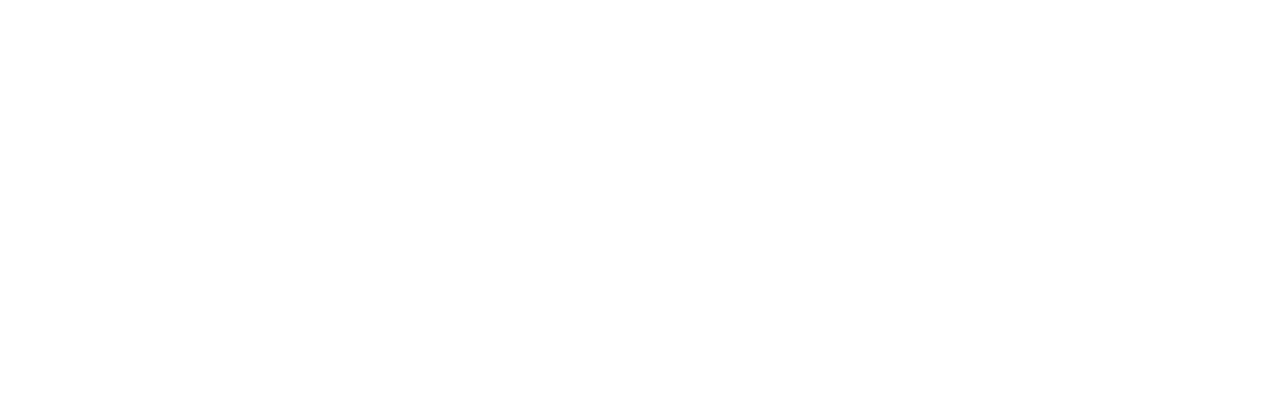
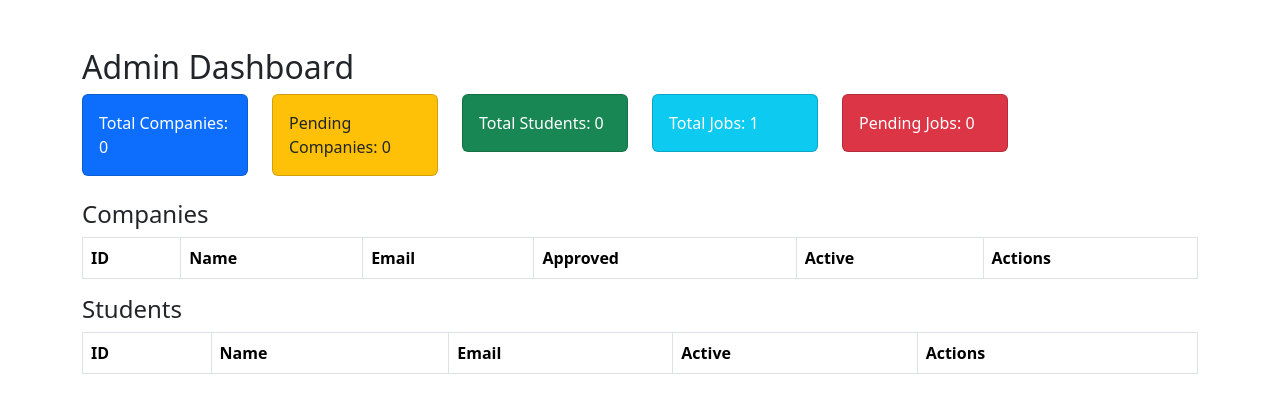
Before and after one commit to 23f3002440/CareerBridge-Placement-Portal, a Flask app: page /admin/dashboard in a window 1280 px wide. Before the commit the part shown is empty. Shown: the top 413 px of the page. Run offline with Flask 3, Linux system fonts and the light colour scheme; tables that the repository leaves empty hold one stand-in row (values such as "Sample post"); lists and menus that the app fills with data are empty.

Commit message:
Milestone-PPA Admin-Dashboard-Management

```diff
--- a/app.py
+++ b/app.py
@@ -1,5 +1,5 @@
 from flask import Flask, redirect, render_template, request
-from models import db,User, StudentProfile,CompanyProfile
+from models import db,User, StudentProfile,CompanyProfile,JobPosition,Application,Placement
 # we have created database in models.py hence importing database from it
 from sqlalchemy import and_
 app = Flask(__name__)
@@ -65,7 +65,158 @@ def register_company():
             name=name,
             password=password,
             role="company",
-            approved=False
+            is_approved=False,
+            is_active=True
+        )
+
+        db.session.add(company)
+        db.session.commit()
+
+        return "Waiting for admin approval"
+
+    return render_template("register_company.html")
+# Test route
+
+# LOGIN SYSTEM
+
+@app.route("/login", methods=["GET","POST"])
+def login():
+    if request.method == "POST":
+        name = request.form["username"]
+        password = request.form["password"]
+
+        user = User.query.filter(and_(User.name==name, User.password==password)).first()
+
+        if user:
+            if user.role == "admin":
+                return redirect("/admin/dashboard")
+            elif user.role == "student":
+                return redirect("/student/dashboard")
+            elif user.role == "company":
+                if user.is_approved:
+                    return redirect("/company/dashboard")
+                else:
+                    return "Company waiting for admin approval"
+
+        return "Invalid login"
+
+    return render_template("login.html")
+
+# ROLE BASED DASHBOARDS
+# ADMIN DASHBOARD
+@app.route("/admin/dashboard")
+def admin_dashboard():
+    total_companies = User.query.filter_by(role="company").count()
+    pending_companies = User.query.filter_by(role="company", is_approved=False).count()
+    total_students = User.query.filter_by(role="student").count()
+    total_jobs = JobPosition.query.count()
+    pending_jobs = JobPosition.query.filter_by(is_approved=False).count()
+    total_applications = Application.query.count()
+
+    companies = User.query.filter_by(role="company").all()
+    students = User.query.filter_by(role="student").all()
+    jobs = JobPosition.query.all()
+
+    return render_template("admin_dashboard.html",
+                           total_companies=total_companies,
+                           pending_companies=pending_companies,
+                           total_students=total_students,
+                           total_jobs=total_jobs,
+                           pending_jobs=pending_jobs,
+                           total_applications=total_applications,
+                           companies=companies,
+                           students=students,
+                           jobs=jobs)
+
+
+# COMPANY MANAGEMENT
+@app.route("/admin/company/approve/<int:user_id>")
+def approve_company(user_id):
+    company = User.query.get(user_id)
+    company.is_approved = True
+    db.session.commit()
+    return redirect("/admin/dashboard")
+
+@app.route("/admin/company/reject/<int:user_id>")
+def reject_company(user_id):
+    company = User.query.get(user_id)
+    db.session.delete(company)
+    db.session.commit()
+    return redirect("/admin/dashboard")
+
+
+
+
+# JOB MANAGEMENT
+from flask import Flask, redirect, render_template, request
+from models import db,User, StudentProfile,CompanyProfile,JobPosition,Application,Placement
+# we have created database in models.py hence importing database from it
+from sqlalchemy import and_
+app = Flask(__name__)
+#create main Flask app object
+app.config['SQLALCHEMY_DATABASE_URI'] = "sqlite:///placement.db"
+# database is created
+app.config['SQLALCHEMY_TRACK_MODIFICATIONS'] = False
+# disables the feature that tracks every object change
+# saves memory
+db.init_app(app)
+# app interact  with the database using the app context
+with app.app_context():
+    db.create_all()
+# create all the tables that are defined in models.py
+    # Check if admin exists
+    admin = User.query.filter_by(name="admin").first()
+    if not admin:
+        admin = User(
+            name="admin",
+            email="admin@example.com",
+            password="admin123",
+            role="admin",
+            is_approved=True,
+            is_active=True
+        )
+        # add the admin user to the database
+
+        db.session.add(admin)
+        db.session.commit()
+
+# STUDENT REGISTRATION
+@app.route("/register/student", methods=["GET","POST"])
+def register_student():
+    if request.method == "POST":
+        name = request.form["username"]
+        password = request.form["password"]
+
+        student = User(
+            name=name,
+            password=password,
+            role="student",
+            is_approved=True,  # students approved immediately
+            is_active=True
+        )
+
+        db.session.add(student)
+        db.session.commit()
+
+        return redirect("/login")
+
+    return render_template("register_student.html")
+
+
+# COMPANY REGISTRATION
+@app.route("/register/company", methods=["GET","POST"])
+def register_company():
+
+    if request.method == "POST":
+        name = request.form["username"]
+        password = request.form["password"]
+
+        company = User(
+            name=name,
+            password=password,
+            role="company",
+            is_approved=False,
+            is_active=True
         )
 
         db.session.add(company)
@@ -102,10 +253,83 @@ def login():
     return render_template("login.html")
 
 # ROLE BASED DASHBOARDS
+# ADMIN DASHBOARD
 @app.route("/admin/dashboard")
 def admin_dashboard():
-    companies = User.query.filter_by(role="company", is_approved=False).all()
-    return render_template("admin_dashboard.html", companies=companies)
+    total_companies = User.query.filter_by(role="company").count()
+    pending_companies = User.query.filter_by(role="company", is_approved=False).count()
+    total_students = User.query.filter_by(role="student").count()
+    total_jobs = JobPosition.query.count()
+    pending_jobs = JobPosition.query.filter_by(is_approved=False).count()
+    total_applications = Application.query.count()
+
+    companies = User.query.filter_by(role="company").all()
+    students = User.query.filter_by(role="student").all()
+    jobs = JobPosition.query.all()
+
+    return render_template("admin_dashboard.html",
+                           total_companies=total_companies,
+                           pending_companies=pending_companies,
+                           total_students=total_students,
+                           total_jobs=total_jobs,
+                           pending_jobs=pending_jobs,
+                           total_applications=total_applications,
+                           companies=companies,
+                           students=students,
+                           jobs=jobs)
+
+
+# COMPANY MANAGEMENT
+@app.route("/admin/company/approve/<int:user_id>")
+def approve_company(user_id):
+    company = User.query.get(user_id)
+    company.is_approved = True
+    db.session.commit()
+    return redirect("/admin/dashboard")
+
+@app.route("/admin/company/reject/<int:user_id>")
+def reject_company(user_id):
+    company = User.query.get(user_id)
+    db.session.delete(company)
+    db.session.commit()
+    return redirect("/admin/dashboard")
+
+
+
+
+# JOB MANAGEMENT
+@app.route("/admin/job/approve/<int:job_id>")
+def approve_job(job_id):
+    job = JobPosition.query.get(job_id)
+    if job:
+        job.is_approved = True
+        db.session.commit()
+    return redirect("/admin/dashboard")
+
+@app.route("/admin/job/reject/<int:job_id>")
+def reject_job(job_id):
+    job = JobPosition.query.get(job_id)
+    if job:
+        db.session.delete(job)
+        db.session.commit()
+    return redirect("/admin/dashboard")
+
+
+# BLACKLIST/DEACTIVATED USERS
+@app.route("/admin/job/approve/<int:job_id>")
+def approve_job(job_id):
+    job = JobPosition.query.get(job_id)
+    job.is_approved = True
+    db.session.commit()
+    return redirect("/admin/dashboard")
+
+@app.route("/admin/job/reject/<int:job_id>")
+def reject_job(job_id):
+    job = JobPosition.query.get(job_id)
+    db.session.delete(job)
+    db.session.commit()
+    return redirect("/admin/dashboard")
+
 
 
 @app.route("/student/dashboard")
@@ -129,6 +353,44 @@ def approve_company(user_id):
     return redirect("/admin/dashboard")
 
 
+# SEARCH STUDENTS
+@app.route("/admin/students")
+def search_students():
+    query = request.args.get("query")
+    students = User.query.filter(User.role=="student")
+    if query:
+        students = students.filter((User.name.contains(query)) |
+                                   (StudentProfile.roll_no.contains(query)) |
+                                   (User.email.contains(query)))
+    students = students.all()
+    return render_template("admin_students.html", students=students)
+
+
+# SEARCH COMPANIES
+@app.route("/admin/companies")
+def search_companies():
+    query = request.args.get("query")
+    companies = User.query.filter(User.role=="company")
+    if query:
+        companies = companies.filter((User.name.contains(query)) |
+                                     (CompanyProfile.industry.contains(query)) |
+                                     (User.email.contains(query)))
+    companies = companies.all()
+    return render_template("admin_companies.html", companies=companies)
+
+
+# REACTIVATE USER (student or company)
+@app.route("/reactivate/<int:user_id>")
+def reactivate_user(user_id):
+    user = User.query.get(user_id)
+    if user:
+        user.is_active = True  # Set active back to True
+        db.session.commit()
+        return redirect("/admin/dashboard")  # Redirect to admin dashboard
+    return "User not found"
+
+
+
 @app.route("/")
 def home():
     return "Placement Portal Running"
@@ -136,3 +398,72 @@ def home():
 if __name__ == '__main__':
     app.run(debug=True)
 # run the Flask application in debug mode, which provides detailed error messages and auto-reloads the server on code changes
+
+
+
+@app.route("/student/dashboard")
+def student_dashboard():
+    return render_template("student_dashboard.html")
+
+
+@app.route("/company/dashboard")
+def company_dashboard():
+    return render_template("company_dashboard.html")
+
+
+# ADMIN APPROVAL COMPANIES
+@app.route("/approve/<int:user_id>")
+def approve_company(user_id):
+
+    company = User.query.get(user_id)
+    if company:
+        company.is_approved = True
+        db.session.commit()
+    return redirect("/admin/dashboard")
+
+
+# SEARCH STUDENTS
+@app.route("/admin/students")
+def search_students():
+    query = request.args.get("query")
+    students = User.query.filter(User.role=="student")
+    if query:
+        students = students.filter((User.name.contains(query)) |
+                                   (StudentProfile.roll_no.contains(query)) |
+                                   (User.email.contains(query)))
+    students = students.all()
+    return render_template("admin_students.html", students=students)
+
+
+# SEARCH COMPANIES
+@app.route("/admin/companies")
+def search_companies():
+    query = request.args.get("query")
+    companies = User.query.filter(User.role=="company")
+    if query:
+        companies = companies.filter((User.name.contains(query)) |
+                                     (CompanyProfile.industry.contains(query)) |
+                                     (User.email.contains(query)))
+    companies = companies.all()
+    return render_template("admin_companies.html", companies=companies)
+
+
+# REACTIVATE USER (student or company)
+@app.route("/reactivate/<int:user_id>")
+def reactivate_user(user_id):
+    user = User.query.get(user_id)
+    if user:
+        user.is_active = True  # Set active back to True
+        db.session.commit()
+        return redirect("/admin/dashboard")  # Redirect to admin dashboard
+    return "User not found"
+
+
+
+@app.route("/")
+def home():
+    return "Placement Portal Running"
+
+if __name__ == '__main__':
+    app.run(debug=True)
+# run the Flask application in debug mode, which provides detailed error messages and auto-reloads the server on code changes
--- a/models.py
+++ b/models.py
@@ -43,7 +43,7 @@ class JobPosition(db.Model):
     description = db.Column(db.Text)
     salary = db.Column(db.Integer)
     location = db.Column(db.String(100))
-
+    is_approved = db.Column(db.Boolean, default=False)  # Admin approval for job postings
     company_id = db.Column(db.Integer, db.ForeignKey('company_profile.id'), nullable=False)
 
     applications = db.relationship('Application', backref='job', lazy=True)
--- a/templates/admin_dashboard.html
+++ b/templates/admin_dashboard.html
@@ -1,4 +1,91 @@
-{% for company in companies %}
-<p>{{ company.username }}</p>
-<a href="/approve/{{ company.id }}">Approve</a>
-{% endfor %}
+<!DOCTYPE html>
+<html lang="en">
+<head>
+    <meta charset="UTF-8">
+    <title>Admin Dashboard</title>
+    <link href="https://cdn.jsdelivr.net/npm/bootstrap@5.3.2/dist/css/bootstrap.min.css" rel="stylesheet">
+</head>
+<body>
+<div class="container mt-5">
+    <h2>Admin Dashboard</h2>
+
+    <!-- Summary Cards -->
+    <div class="row mb-4">
+        <div class="col-md-2"><div class="card p-3 bg-primary text-white">Total Companies: {{ total_companies }}</div></div>
+        <div class="col-md-2"><div class="card p-3 bg-warning text-dark">Pending Companies: {{ pending_companies }}</div></div>
+        <div class="col-md-2"><div class="card p-3 bg-success text-white">Total Students: {{ total_students }}</div></div>
+        <div class="col-md-2"><div class="card p-3 bg-info text-white">Total Jobs: {{ total_jobs }}</div></div>
+        <div class="col-md-2"><div class="card p-3 bg-danger text-white">Pending Jobs: {{ pending_jobs }}</div></div>
+    </div>
+
+    <!-- Companies Table -->
+    <h4>Companies</h4>
+    <table class="table table-bordered">
+        <thead>
+            <tr>
+                <th>ID</th>
+                <th>Name</th>
+                <th>Email</th>
+                <th>Approved</th>
+                <th>Active</th>
+                <th>Actions</th>
+            </tr>
+        </thead>
+        <tbody>
+            {% for company in companies %}
+            <tr>
+                <td>{{ company.id }}</td>
+                <td>{{ company.name }}</td>
+                <td>{{ company.email }}</td>
+                <td>{{ "Yes" if company.is_approved else "No" }}</td>
+                <td>{{ "Active" if company.is_active else "Inactive" }}</td>
+                <td>
+                    {% if not company.is_approved %}
+                    <a href="/admin/company/approve/{{ company.id }}" class="btn btn-success btn-sm mb-1">Approve</a>
+                    <a href="/admin/company/reject/{{ company.id }}" class="btn btn-danger btn-sm mb-1">Reject</a>
+                    {% endif %}
+
+                    {% if company.is_active %}
+                    <a href="/admin/user/deactivate/{{ company.id }}" class="btn btn-warning btn-sm mb-1">Deactivate</a>
+                    {% else %}
+                    <a href="/admin/user/reactivate/{{ company.id }}" class="btn btn-success btn-sm mb-1">Reactivate</a>
+                    {% endif %}
+                </td>
+            </tr>
+            {% endfor %}
+        </tbody>
+    </table>
+
+    <!-- Students Table -->
+    <h4>Students</h4>
+    <table class="table table-bordered">
+        <thead>
+            <tr>
+                <th>ID</th>
+                <th>Name</th>
+                <th>Email</th>
+                <th>Active</th>
+                <th>Actions</th>
+            </tr>
+        </thead>
+        <tbody>
+            {% for student in students %}
+            <tr>
+                <td>{{ student.id }}</td>
+                <td>{{ student.name }}</td>
+                <td>{{ student.email }}</td>
+                <td>{{ "Active" if student.is_active else "Inactive" }}</td>
+                <td>
+                    {% if student.is_active %}
+                    <a href="/admin/user/deactivate/{{ student.id }}" class="btn btn-warning btn-sm mb-1">Deactivate</a>
+                    {% else %}
+                    <a href="/admin/user/reactivate/{{ student.id }}" class="btn btn-success btn-sm mb-1">Reactivate</a>
+                    {% endif %}
+                </td>
+            </tr>
+            {% endfor %}
+        </tbody>
+    </table>
+</div>
+</body>
+</html>
```
